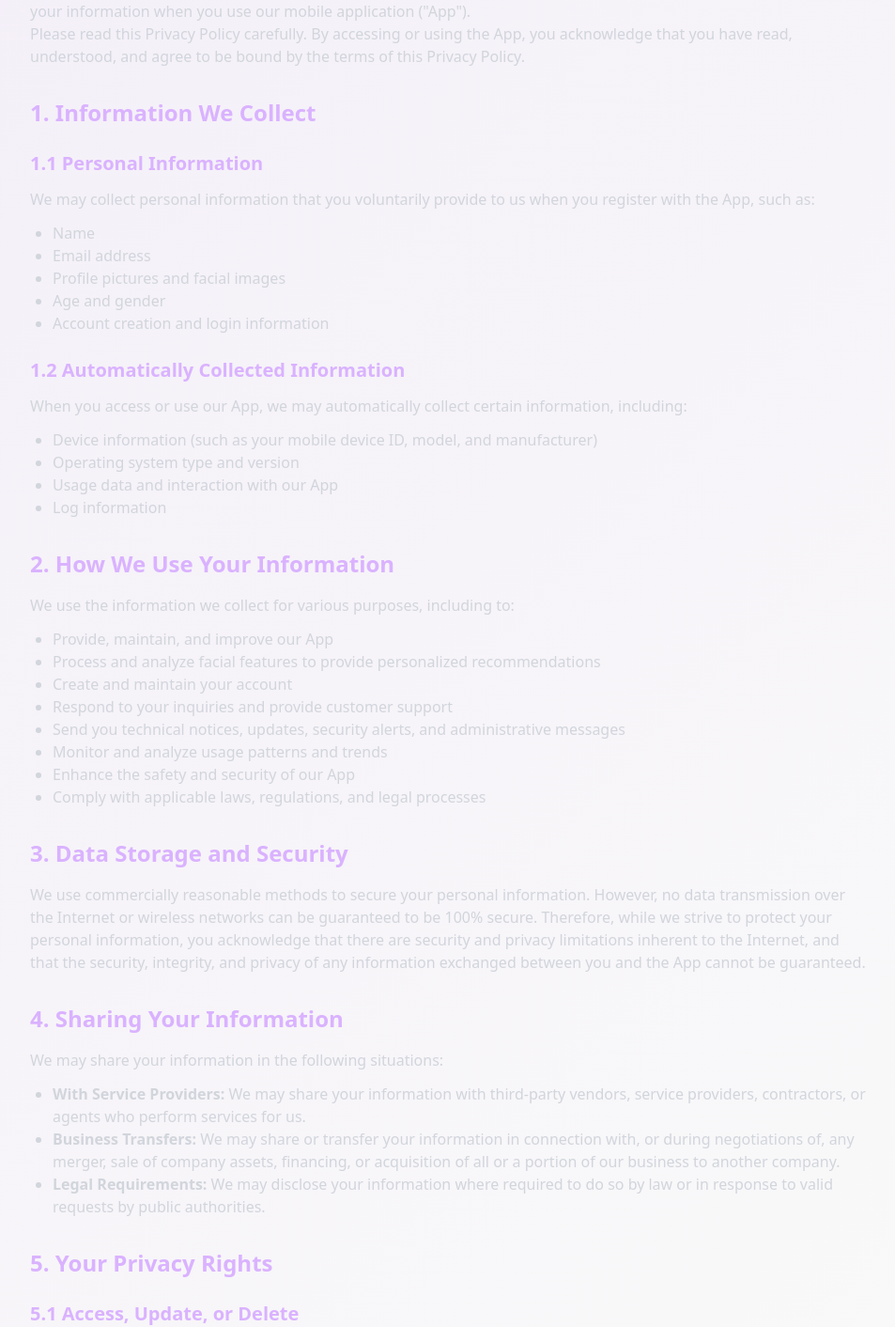
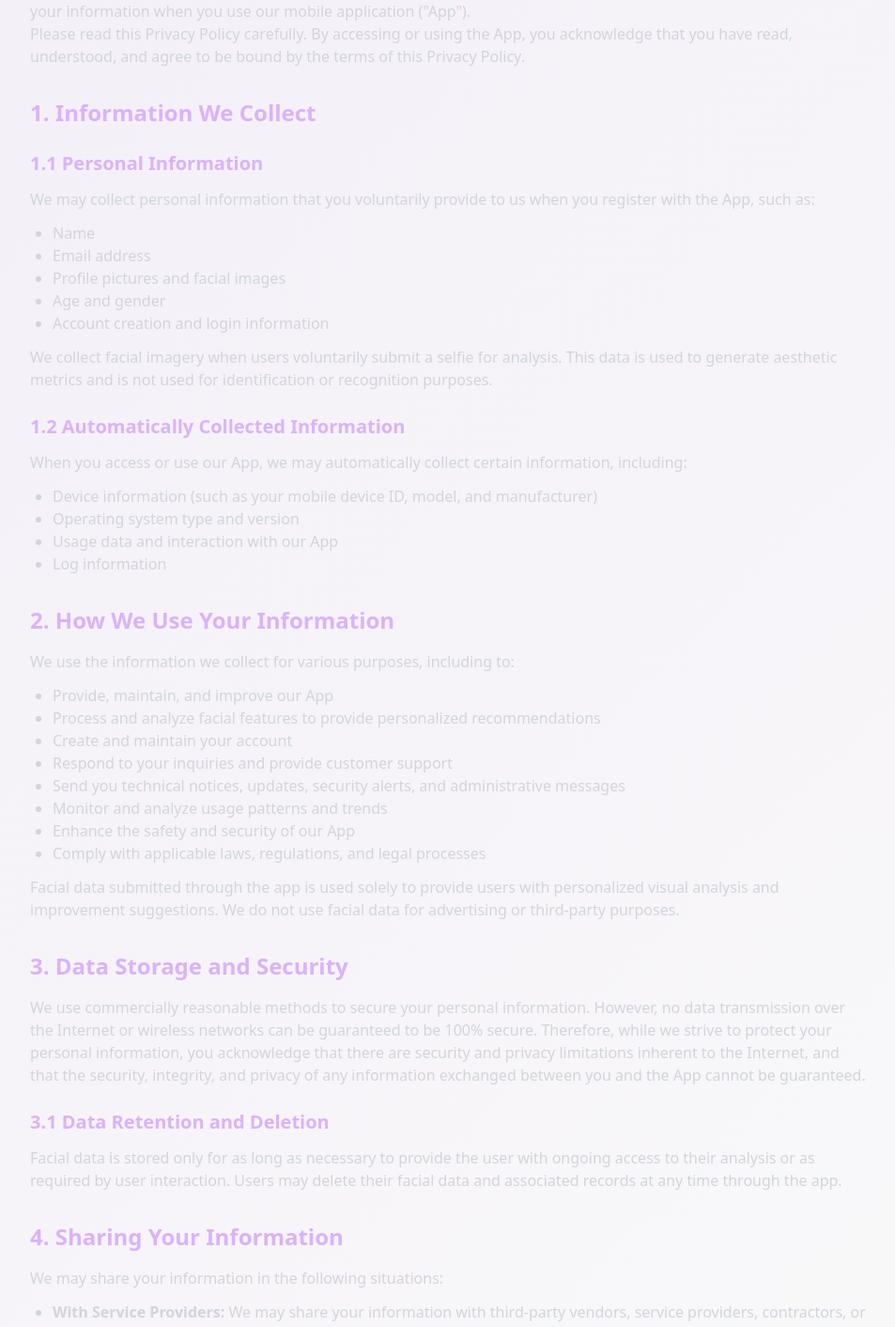
Before and after one commit to ChrolloAce/Facecard, a Next.js app: page /privacy in a window 1280 px wide. Shown: the part 272-1684 px from the top of the page at 94% size, without its empty margins (160-1113 px from the left). Built offline with nearby package versions, Linux system fonts and the light colour scheme.

Commit message:
Update privacy policy with facial data collection, usage, and retention information

```diff
--- a/src/app/privacy/page.tsx
+++ b/src/app/privacy/page.tsx
@@ -82,6 +82,10 @@ export default function PrivacyPolicy() {
               <li>Account creation and login information</li>
             </ul>
 
+            <p className="text-gray-300 mt-3">
+              We collect facial imagery when users voluntarily submit a selfie for analysis. This data is used to generate aesthetic metrics and is not used for identification or recognition purposes.
+            </p>
+
             <h3 className="text-xl font-semibold mt-6 mb-3 text-purple-300">1.2 Automatically Collected Information</h3>
 
             <p className="text-gray-300">
@@ -112,10 +116,20 @@ export default function PrivacyPolicy() {
               <li>Comply with applicable laws, regulations, and legal processes</li>
             </ul>
 
+            <p className="text-gray-300 mt-3">
+              Facial data submitted through the app is used solely to provide users with personalized visual analysis and improvement suggestions. We do not use facial data for advertising or third-party purposes.
+            </p>
+
             <h2 className="text-2xl font-semibold mt-8 mb-4 text-purple-300">3. Data Storage and Security</h2>
 
             <p className="text-gray-300">
               We use commercially reasonable methods to secure your personal information. However, no data transmission over the Internet or wireless networks can be guaranteed to be 100% secure. Therefore, while we strive to protect your personal information, you acknowledge that there are security and privacy limitations inherent to the Internet, and that the security, integrity, and privacy of any information exchanged between you and the App cannot be guaranteed.
+            </p>
+
+            <h3 className="text-xl font-semibold mt-6 mb-3 text-purple-300">3.1 Data Retention and Deletion</h3>
+
+            <p className="text-gray-300">
+              Facial data is stored only for as long as necessary to provide the user with ongoing access to their analysis or as required by user interaction. Users may delete their facial data and associated records at any time through the app.
             </p>
 
             <h2 className="text-2xl font-semibold mt-8 mb-4 text-purple-300">4. Sharing Your Information</h2>
```
